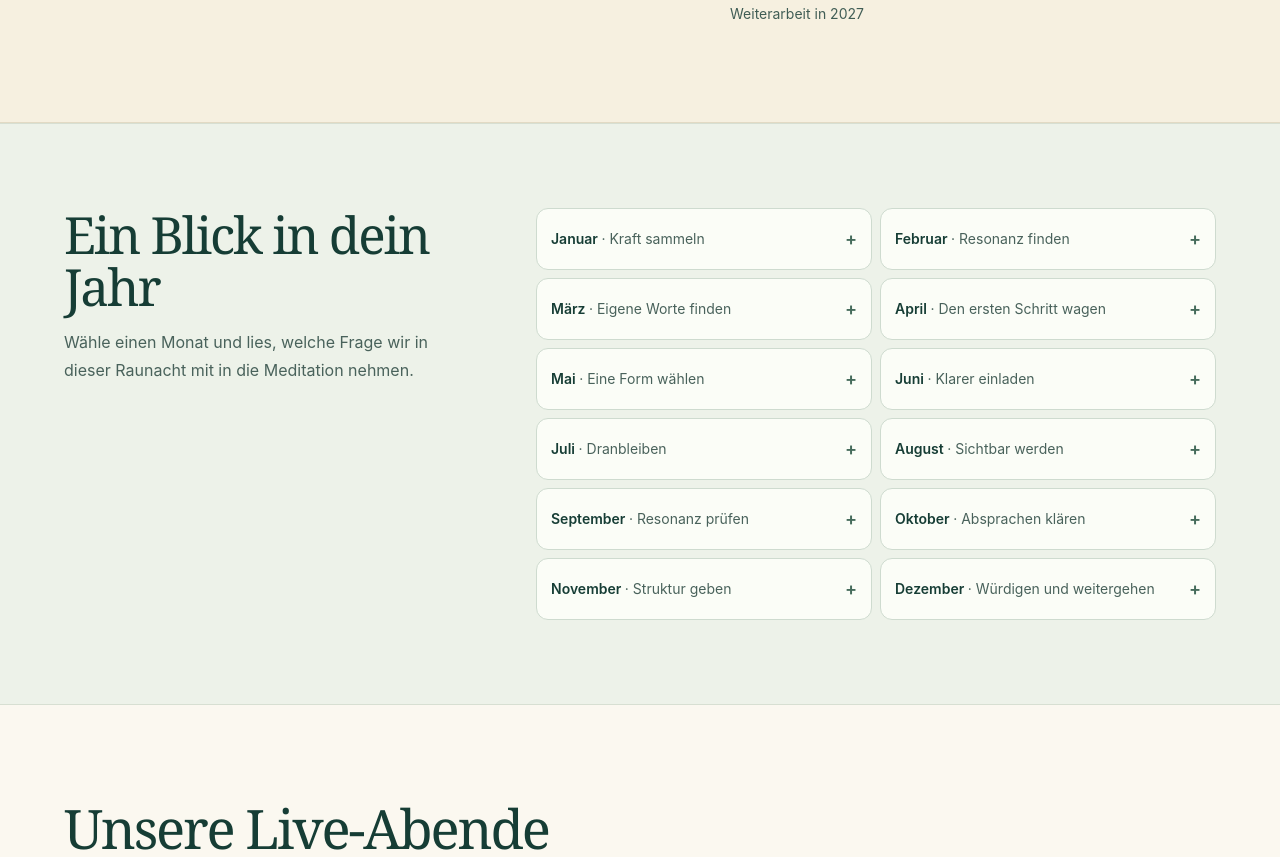
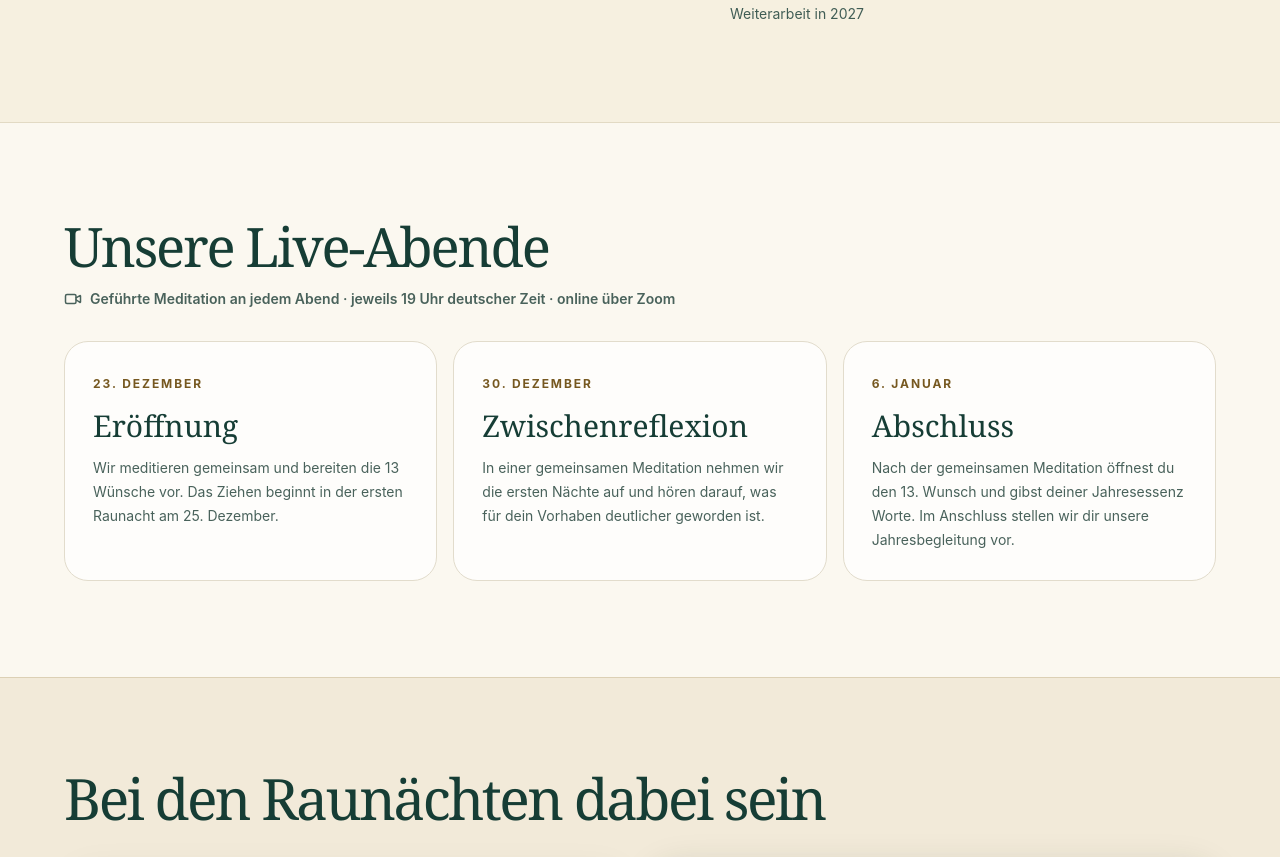
Before and after one commit to Enis1109/spirithealing, a React (Vite) app: page /rauhnaechte in a window 1280 px wide. Shown: the part 4943-5800 px from the top of the page. Built offline with nearby package versions, Linux system fonts and the light colour scheme; no server answers.

Commit message:
Remove fixed monthly themes from Rauhnaechte page

```diff
--- a/src/sections/Rauhnaechte.jsx
+++ b/src/sections/Rauhnaechte.jsx
@@ -72,21 +72,6 @@ function bindRaunFlight(root) {
     window.removeEventListener("scroll", onScroll)
   }
 }
-
-const months = [
-  ["Januar", "Kraft sammeln", "Welche Aufgabe darf weniger Raum bekommen, damit dein Vorhaben Platz findet?"],
-  ["Februar", "Resonanz finden", "Mit wem möchtest du deine Idee zum ersten Mal teilen?"],
-  ["März", "Eigene Worte finden", "Wie klingt dein Vorhaben, wenn du es in einem Satz aussprichst?"],
-  ["April", "Den ersten Schritt wagen", "Was kannst du im Kleinen ausprobieren?"],
-  ["Mai", "Eine Form wählen", "Welcher Umfang lässt sich mit deinem Alltag gut verbinden?"],
-  ["Juni", "Klarer einladen", "Was sollen andere verstehen, wenn du von deinem Vorhaben erzählst?"],
-  ["Juli", "Dranbleiben", "Welcher Rhythmus trägt dich auch dann, wenn die erste Begeisterung nachlässt?"],
-  ["August", "Sichtbar werden", "Was möchtest du mit deiner eigenen Stimme nach außen tragen?"],
-  ["September", "Resonanz prüfen", "Wo kommst du tatsächlich mit den passenden Menschen ins Gespräch?"],
-  ["Oktober", "Absprachen klären", "Welche Zusage oder Grenze braucht von dir klare Worte?"],
-  ["November", "Struktur geben", "Was braucht dein Vorhaben an Zeit, Geld und Unterstützung?"],
-  ["Dezember", "Würdigen und weitergehen", "Was ist entstanden, und was möchtest du ins nächste Jahr mitnehmen?"],
-]
 
 const meetings = [
   { date: "23. Dezember", time: "2026-12-23T19:00:00+01:00", title: "Eröffnung", description: "Wir meditieren gemeinsam und bereiten die 13 Wünsche vor. Das Ziehen beginnt in der ersten Raunacht am 25. Dezember." },
@@ -349,23 +334,6 @@ export function Rauhnaechte() {
         </div>
       </section>
 
-      <section id="themen" className="scroll-mt-6 border-y border-[#d7dfd2] bg-[#edf2e9] py-15 lg:py-21">
-        <div className={`${width} grid gap-8 lg:grid-cols-[.75fr_1.25fr] lg:gap-16`}>
-          <div>
-            <h2 className="font-serif text-[clamp(2.35rem,4vw,3.9rem)] leading-[1.02] tracking-[-0.04em]">Ein Blick in dein Jahr</h2>
-            <p className="mt-4 max-w-md leading-7 text-[#49625b]">Wähle einen Monat und lies, welche Frage wir in dieser Raunacht mit in die Meditation nehmen.</p>
-          </div>
-          <div className="grid content-start gap-2 sm:grid-cols-2">
-            {months.map(([month, theme, prompt]) => (
-              <details key={month} name="raun-monate" className="group self-start rounded-xl border border-[#cedbcf] bg-[#fbfdf7] p-3.5 open:border-[#7f9d8c] open:bg-white">
-                <summary className="flex min-h-8 cursor-pointer list-none items-center justify-between gap-2 text-sm font-semibold [&::-webkit-details-marker]:hidden"><span>{month} <span className="font-normal text-[#49625b]">· {theme}</span></span><span className="text-lg leading-none text-[#456b5b] transition group-open:rotate-45" aria-hidden="true">+</span></summary>
-                <p className="mt-2 border-t border-[#dce6da] pt-2 text-sm leading-6 text-[#405d55]">{prompt}</p>
-              </details>
-            ))}
-          </div>
-        </div>
-      </section>
-
       <section id="termine" className={`${width} scroll-mt-6 py-16 lg:py-24`}>
         <h2 className="font-serif text-[clamp(2.45rem,4.25vw,4rem)] leading-none tracking-[-0.04em]">Unsere Live-Abende</h2>
         <p className="mt-4 flex items-center gap-2 text-sm font-semibold text-[#49625b]"><Video size={18} aria-hidden="true" /> Geführte Meditation an jedem Abend · jeweils 19 Uhr deutscher Zeit · online über Zoom</p>
```
